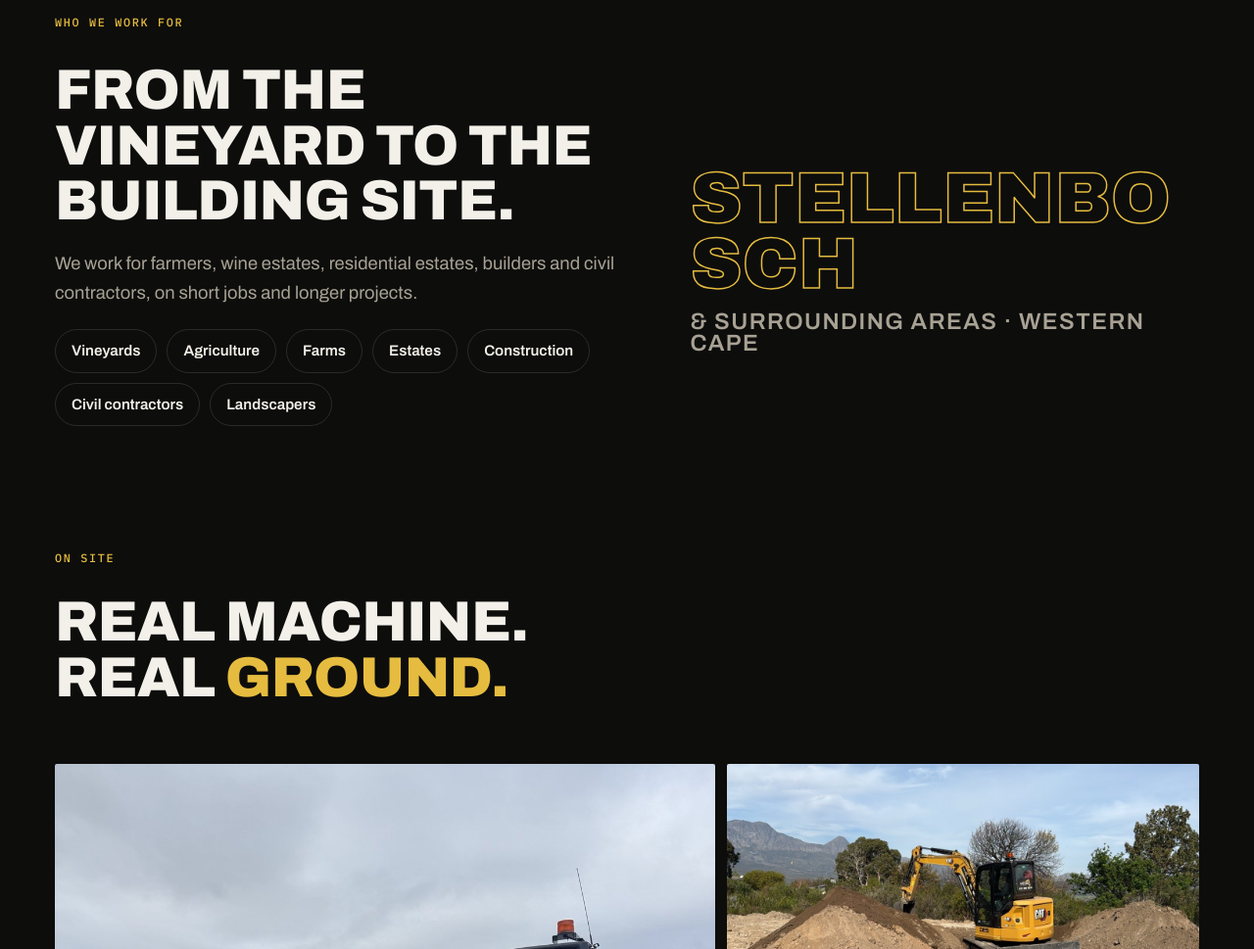
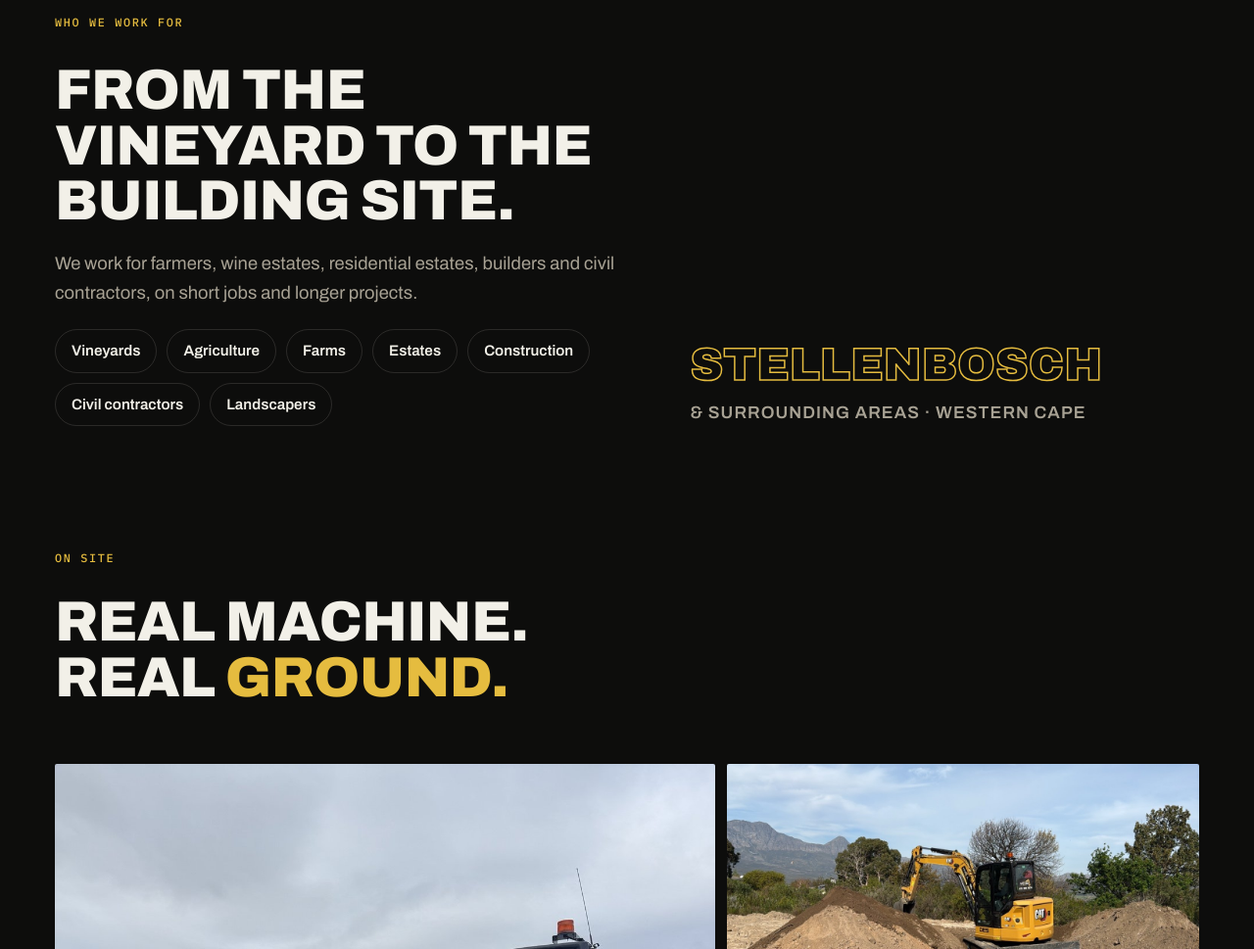
Before and after one commit to psudan/wedig-earthworks, a plain HTML site: page site/index.html in a window 1280 px wide. Shown: the part 3689-4658 px from the top of the page at 98% size. Drawn offline with Linux system fonts and the light colour scheme.

Commit message:
Fit 'Stellenbosch' to its column without breaking the word
Co-Authored-By: Claude Opus 5.5 <noreply@anthropic.com>

```diff
--- a/site/index.html
+++ b/site/index.html
@@ -157,8 +157,10 @@ section{padding-block:clamp(72px,9vw,128px)}
 .sectors{padding:0;margin:0}
 .area{display:grid;grid-template-columns:1.1fr 1fr;gap:clamp(32px,6vw,80px);align-items:end}
 .area-copy{display:grid;gap:22px}
-.area-mark{font-family:var(--display);font-stretch:125%;font-weight:900;text-transform:uppercase;font-size:clamp(1.7rem,6vw,4.6rem);line-height:.92;color:transparent;overflow-wrap:anywhere;-webkit-text-stroke:1.5px var(--cat);text-stroke:1.5px var(--cat)}
-.area-mark small{display:block;font-size:.32em;letter-spacing:.06em;-webkit-text-stroke:0;color:var(--dust);margin-top:14px;font-stretch:100%;font-weight:600}
+.area-mark{container-type:inline-size;margin:0;min-width:0}
+/* "Stellenbosch" is ~10.8x its font size wide: 9cqi fills ~97% of the column, never wraps */
+.area-word{display:block;white-space:nowrap;font-family:var(--display);font-stretch:125%;font-weight:900;text-transform:uppercase;font-size:7.4vw;font-size:9cqi;line-height:1;color:transparent;-webkit-text-stroke:1.5px var(--cat)}
+.area-mark small{display:block;font:600 clamp(.85rem,1.6vw,1.1rem)/1.4 var(--body);letter-spacing:.06em;text-transform:uppercase;color:var(--dust);margin-top:14px}
 
 /* gallery */
 .gallery{padding-top:0}
@@ -385,7 +387,7 @@ footer{border-top:1px solid var(--line);padding-block:44px calc(44px + env(safe-
           <li>Vineyards</li><li>Agriculture</li><li>Farms</li><li>Estates</li><li>Construction</li><li>Civil contractors</li><li>Landscapers</li>
         </ul>
       </div>
-      <p class="area-mark" aria-label="Based in Stellenbosch, working across the Western Cape">Stellenbosch<small>&amp; surrounding areas · Western Cape</small></p>
+      <p class="area-mark"><span class="area-word">Stellenbosch</span><small>&amp; surrounding areas · Western Cape</small></p>
     </div>
   </section>
 
```
